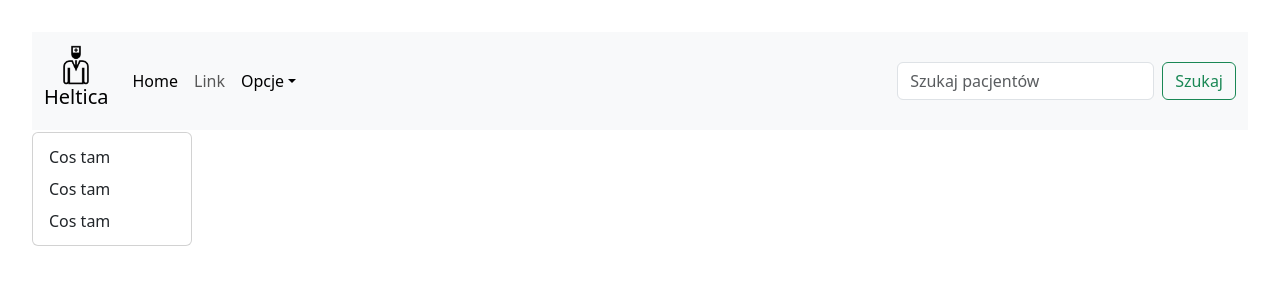
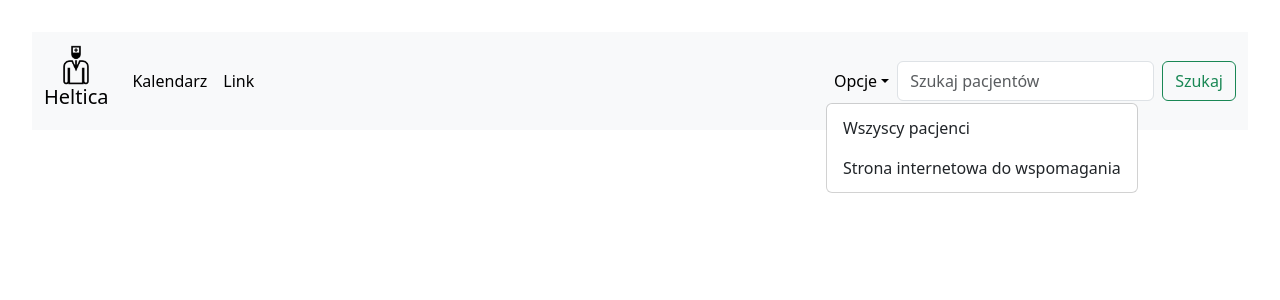
Before and after one commit to J4kubR/Helthica, a React (Vite) app: page / in a window 1280 px wide. Both pictures are taken after a click on the button "Opcje". Shown: the top 300 px of the page. Built offline with nearby package versions, Linux system fonts and the light colour scheme.

Commit message:
new functions added to NavigationBar

```diff
--- a/index.html
+++ b/index.html
@@ -5,9 +5,12 @@
     <link rel="icon" type="image/svg+xml" />
     <meta name="viewport" content="width=device-width, initial-scale=1.0" />
     <title>Heltica</title>
+    <link href="https://cdn.jsdelivr.net/npm/bootstrap@5.3.2/dist/css/bootstrap.min.css" rel="stylesheet" integrity="sha384-T3c6CoIi6uLrA9TneNEoa7RxnatzjcDSCmG1MXxSR1GAsXEV/Dwwykc2MPK8M2HN" crossorigin="anonymous">
   </head>
   <body>
     <div id="root"></div>
     <script type="module" src="/src/main.jsx"></script>
+    <script src="https://cdn.jsdelivr.net/npm/bootstrap@5.3.2/dist/js/bootstrap.bundle.min.js" integrity="sha384-C6RzsynM9kWDrMNeT87bh95OGNyZPhcTNXj1NW7RuBCsyN/o0jlpcV8Qyq46cDfL" crossorigin="anonymous"></script>
+    <script src="https://cdn.jsdelivr.net/npm/@popperjs/core@2.11.8/dist/umd/popper.min.js" integrity="sha384-I7E8VVD/ismYTF4hNIPjVp/Zjvgyol6VFvRkX/vR+Vc4jQkC+hVqc2pM8ODewa9r" crossorigin="anonymous"></script>
   </body>
 </html>
--- a/src/components/NavigationBar.jsx
+++ b/src/components/NavigationBar.jsx
@@ -23,14 +23,19 @@ function NavigationBar() {
           <ul className="navbar-nav me-auto mb-2 mb-lg-0">
             <li className="nav-item">
               <a className="nav-link active" aria-current="page" href="#">
-                Home
+                Kalendarz
               </a>
             </li>
             <li className="nav-item">
-              <a className="nav-link" href="#">
+              <a className="nav-link active" aria-current="page" href="#">
                 Link
               </a>
             </li>
+          </ul>
+        </div>
+
+        <div className="btn-group" id="navbarSupportedContent">
+          <ul className="navbar-nav me-auto mb-2 mb-lg-0">
             <li className="nav-item">
               <a
                 className="nav-link dropdown-toggle"
@@ -41,23 +46,18 @@ function NavigationBar() {
               >
                 Opcje
               </a>
-              <ul
-                className="dropdown-menu"
-                aria-aria-labelledby="navbarDropdown"
-              >
+              <ul className="dropdown-menu">
                 <li>
                   <a className="dropdown-item" href="#">
-                    Cos tam
+                    Wszyscy pacjenci
                   </a>
                 </li>
                 <li>
-                  <a className="dropdown-item" href="#">
-                    Cos tam
-                  </a>
+                  <a className="dropdown-item" href="#"></a>
                 </li>
                 <li>
                   <a className="dropdown-item" href="#">
-                    Cos tam
+                    Strona internetowa do wspomagania
                   </a>
                 </li>
               </ul>
--- a/src/main.jsx
+++ b/src/main.jsx
@@ -1,8 +1,6 @@
 import React from "react";
 import ReactDOM from "react-dom/client";
 import App from "./App.jsx";
-import "bootstrap/dist/css/bootstrap.min.css";
-import "bootstrap/dist/js/bootstrap.min.js";
 
 ReactDOM.createRoot(document.getElementById("root")).render(
   <React.StrictMode>
```
Also changed, not shown: src/components/NavigationBarFunctions.jsx (added).
